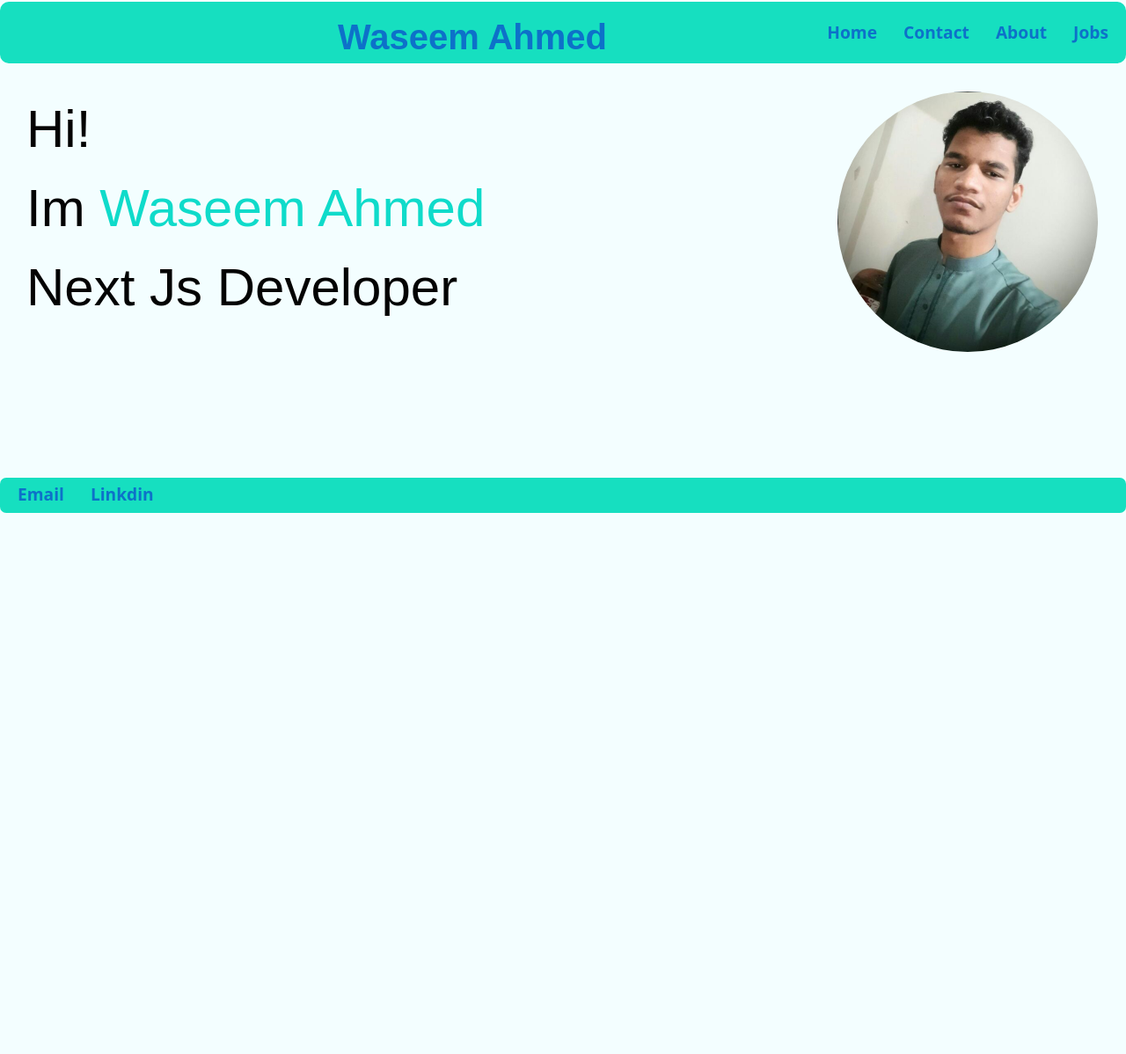
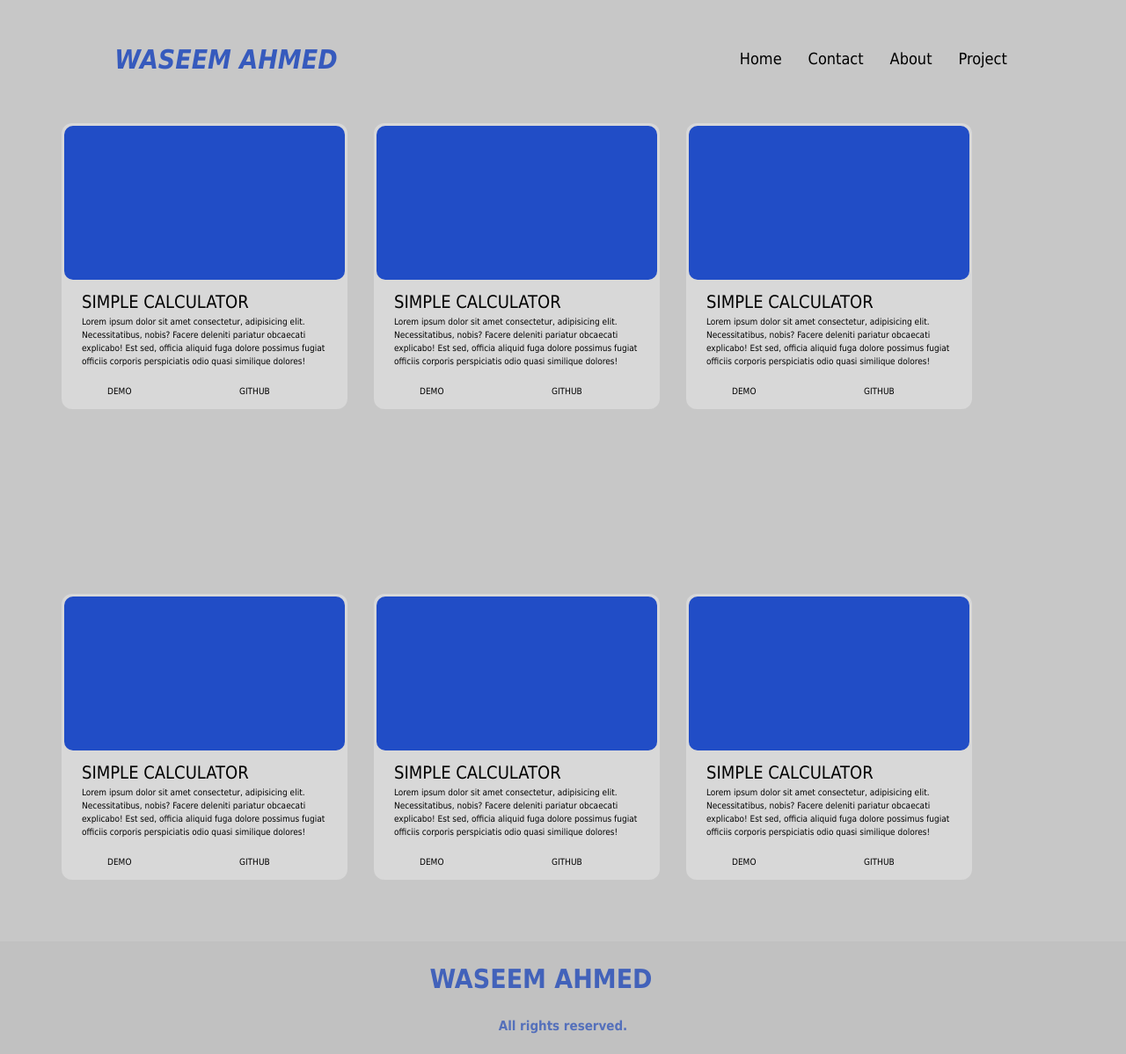
Before and after one commit to Waseem4100/NextJSClass4-5, a Next.js app: page / in a window 1280 px wide. Shown: the whole page at 88% size. Before the commit the page ends 800 px from the top, so only its background shows below. Built offline with nearby package versions, Linux system fonts and the light colour scheme.

Commit message:
initial commit

```diff
--- a/src/app/globals.css
+++ b/src/app/globals.css
@@ -2,240 +2,290 @@
 @tailwind components;
 @tailwind utilities;
 
-
+*{
+  margin: 0;
+  padding: o;
+  box-sizing: border-box;
+  border: none;
+  outline: none;
+  font-family:
+  Tahoma;
+}
+html{
+  font-size: 62.5%;
+}
 
 body{
-  background-color: rgba(243, 254, 255, 0.963) ;
+  width: 100%;
+  height: 100vh;
+  overflow-x: hidden;
+  background-color: rgb(199, 199, 199);
+  color: rgb(0, 0, 0);
+
 }
 
 
-.header{
-  font-size: larger;
-  height:70px ;
-  max-height: fit-content;
+
+header{
+  margin-top: 20px ;
+   position: fixed;
+   top: 0;
+   left:0 ;
    width: 100%;
-  margin-top: 2px;
-  background-color: rgb(22, 223, 192);
-  border-radius: 10px;
-  box-shadow: 7px 2px 5px rgba(22, 223, 192, );
+   padding: 1rem 9%;
+   background-color: transparent;
+   filter: drop-shadow(10px);
    display: flex;
    justify-content: space-between;
+   align-items: center;
+   z-index: 100;
 }
 
+.logo{
+  font-size: 3rem;
+  font-style: italic;
+  color: #365abd;
+  margin: 15px;
+  font-weight:800;
+  transition: 0.5s ease;
+ }
 
+ .logo:hover{
+  transform: scale(1.1) translateY(-1px);
+ }
  .header-button{
   display: flex;
   padding: 20px;
   gap: 30px;
-  justify-content: left;
-  align-items: center;
-  font-size: 60fr;
-  font-weight: bold;
-  color: hsl(208, 88%, 42%);
+  font-size: 1.8rem;
+  color: #000000;
+  margin-left: 4rem;
+  font-weight: 500;
+  transition-duration: 0.3s;
+  border-bottom: 3px solid transparent;
+
+ }
+ .header-btn{
+  transition-duration: 0.2s;
+ }
+ .header-btn:hover{
+  color: #214dc6;;
+  border-bottom: 3px solid;
+}
+.header-btn:active{
+  color: #214dc6;;
+  border-bottom: 3px solid;
+}
+
+@media(max-width:995px){
+  .header-button{
+    position: absolute;
+    display: none;
+    top: 0;
+    right: 0;
+    width: 40%;
+    border-left:3px solid #b74b4b ;
+    border-bottom: 3px solid #b74b4b;
+    border-bottom-left-radius: 2rem;
+    padding: 1rem;
+    background-color: #161616;
+    border-top: 0.1rem solid rgba(0,0,0,0.1);
+  }
+  .header-button{
+    display: hidden ;
+
+
+  }
+
+  .header-btn{
+    display: block;
+    font-size: 2rem;
+    margin: 3rem 0;
+  }
+
+  .header-btn:hover,
+  .header-btn:active{
+    padding: 1rem;
+    border-radius: 0.5rem;
+    border-bottom: 0.5rem solid #b74b4b;
+
+
+  }
+}
+
+
+
+
+.blogContainer{
+  display: flex;
+  width: 100%;
+  min-height: 500px;
+  padding: 40px;
+  flex-wrap: wrap;
+
+}
+
+.blogCard{
+  width: 325px;
+  height: 325px;
+  min-height: 325;
+  background-color: #d8d8d8;
+  border-radius: 12px;
+  border: 3px solid transparent;
+  margin-top: 100px;
+  transition-duration: 0.5s ;
+  margin-bottom: 30px;
+  margin-left: 30px;
+
+
+}
+.blogCard:hover{
+
+  transform: scale(1.1) translateY(-1px);
+  border: 3px solid #214dc6;;
+  box-shadow: 0 0 25px#214dc6;;
+
+}
+
+.blogImage{
+  width: 100%;
+  height: 175px;
+  background-color: #214dc6;;
+
+  border-radius: 10px;
+}
+
+.blogTitle{
+  font-size: 20px;
+  margin-top: 10px;
+  margin-left: 20px;
+
+
+
+}
+.blogDescription{
+  margin-left: 20px;
+  width: 92%;
+}
+
+.blogButton{
+  margin-left: 30px;
+  gap: 4rem;
+  margin-top: 10px;
+  display: flex;
+  margin-bottom: 5px;
+}
+.bloglink{
+  padding: 20px;
+  margin-left: 10px;
+  height: 30px;
+  width: 100px;
+  margin-bottom: 5px;
+  font-weight: 400;
+  padding: 7px;
+  border: 2px solid transparent;
+  border-radius: 10px;
+  transition-duration: 0.5s;
+
+
+}
+.bloglink:hover{
+  transform: scale(1.1) translateY(-1px);
+  border: 3px solid #214dc6;;
+  box-shadow: 0 0 25px #214dc6;;
+
 
 }
 
 
-.header-btn:hover{
-  color: hsl(208, 88%, 52%);
+@media only screen and (max-width:1000px){
+  .blogContainer{
+    gap: 2rem;
+
   }
-.header-btn:active{
-  color: hsl(208, 88%, 62%);
 }
-
-
-
-#picture{
-  width: 300px;
-  height: 300px;
-  border-radius: 300%;
-  border: 2px solid ;
-  background-blend-mode: overlay;
+@media(max-width:600px){
+  .blogTitle{
+    flex-direction: column;
+    margin: 5rem 4em;
 
 
   }
 
-.Main{
+  .blogTitle{
+    font-size: 2rem;
 
-  display: flex;
-  margin: 30px;
-  justify-content: space-between;
-  border: none;
-  max-height: 700px;
-  border-radius: 30px;
+  }
+
+  .blogCard{
+    margin-left: 20px;
+    width: 650px;
+    height: 400px;;
+
+  }
+ .blogImage{
+
+    height: 200px;
+
+  }
+}
+@media(max-width:300px){
+
+  .blogTitle{
+    font-size: 2rem;
+
+  }
+
+  .blogCard{
+
+    margin-left: 20px;
+    width: 150px;
+    height: fit-content;
+
 
 
   }
-.intro{
-  color: #000000;
-  font-size: 300px;
-  font-family: sans-serif;
-
-
-}
-#name {
-  color : hsl(175, 87%, 46%);
-
-
-}
-#name:hover {
-  color : hsl(208, 88%, 62%);
-  text-shadow: 4px 0px 0px rgb(12, 148, 202);
-}
-P{
-  margin: 10px;
-  color: hsl(0, 0%, 0%);
-  font-size: medium;
-  font-family: sans-serif;
-  font-weight: 700;
-
-}
-
-h1{
-  color: hsl(0, 0%, 1%);
-  font-weight: 300;
-  font-size: 60px;
-  font-family: sans-serif;
-}
-
-h2{
-  margin-top: 10px;
-  margin-left: 30%;
-  color: hsl(208, 88%, 42%);
-  font-size: 40px;
-  font-family: sans-serif;
-  font-weight: 700;
-  display: inline;
-}
-
-.footer{
-  font-size: larger;
-  background-color: rgb(22, 223, 192);
-  border-radius: 7px;
-  box-shadow: 7px 2px 5px rgba(22, 223, 192, );
-  display: flex;
-  justify-content: space-between;
-  max-height: 40px;
- margin-top: 11%;
-
-
-}
-
-.footer-btn{
- display: flex;
-  padding: 20px;
-  gap: 30px;
-  align-items: center;
-  font-size: 60fr;
-  font-weight: bold;
-  color: hsl(208, 88%, 42%);
-
-}
-.btn:hover{
-  color: hsl(208, 88%, 52%);
-
-}
-.btn:active{
-  color: hsl(208, 88%, 62%);
 
 }
 
 
 
 
-
-
-@media  only screen  and (max-width: 430px) {
-
-
-
-
-  .header{
-    font-size: small;
-    height:40px ;
-    width: 430px;
+/* footer Page */
+.footerContainer{
   display: flex;
-    justify-content: space-between;
-
+  background-color: #c1c1c1;;
+  color: #4262ba;;
+  padding: 20px;
+  justify-content: center;
+  align-items: center;
+  flex-direction: column;
+  bottom: 0;
+  left: 0;
+  width: 100%;
+  flex-wrap: nowrap;
 }
-
-
-  .header-button{
-    display: flex;
+.footerLogo{
+  font-size: 30px;
+  font-weight: 600;
+  margin-left: -50px;
+}
+.footerParagraph{
+  font-size: 15px;
+  font-weight: 600;
+  opacity: 85%;
+  margin-top: 20px;
+}
+@media(max-width:600px){
+  .footerContainer{
+    flex-direction: column;
     padding: 10px;
-    gap: 10px;
-    font-size: 2fr;
-    align-items: center;
-    justify-content: end;
-
+    align-items: flex-start;
   }
-
-
-
-
-
-
-  #picture{
-    width: 100px;
-    height: 100px;
+  .footerLogo{
+    font-size: 20px;
   }
-
-  .Main{
-
-    width: 430px;
-    height: 932;
-    border-radius: 30px;
-
-
+  .footerParagraph{
+    font-size: 12px;
   }
-  .intro{
-    font-size: 30px;
-    font-family: sans-serif;
-
-
 }
-
-  #name:hover {
-    color : hsl(143, 87%, 43%);
-
-  }
-
-  P{
-    margin: 10px;
-    color: hsl(0, 0%, 0%);
-    font-size: 15px;
-    font-family: sans-serif;
-    font-weight: 700;
-    width: 430px;
-
-
-  }
-
-  h1{
-
-    font-size: 30px;
-  }
-
-  h2{
-
-    margin-top: 5px;
-    margin-left: 15%;
-    font-size: 19px;
-
-  }
-
-  .footer{
-    width: 430px;
-    font-size: medium;
-    max-height: 40px;
-   margin-top: 11%;
-  }
-
-  .footer-btn{
-    padding: 05px;
-    gap: 10px;
-    align-items: center;
-    font-size: 20fr;
-    }
-
-}
--- a/src/app/page.tsx
+++ b/src/app/page.tsx
@@ -1,28 +1,16 @@
-import Image from "next/image";
-import SS from "../public/SS.png";
+
+import Blog from "@/component/blog";
+
+
 
 
 export default function Home() {
   return (
 
+   <div>
+   <Blog />
+   </div>
 
 
-    <div className="Home">
-
-      <div className="Main">
-
-      <div className="intro">
-
-      <h1>Hi!<br />Im <span id="name">Waseem Ahmed</span> <br />Next Js Developer</h1>
-
-      </div>
-      <div className="picture">
-
-       <Image src={SS} alt="profilePicture"  loading="lazy"  id="picture"/>
-
-       </div>
-
-      </div>
-     </div>
-      );
+    );
 }
--- /dev/null
+++ b/src/component/blog.tsx
@@ -0,0 +1,107 @@
+import Image from "next/image"
+import Link from "next/link"
+
+export default function Blog() {
+
+    return (
+      <div>
+
+     <div className="blogContainer">
+
+
+       <div className="blogCard">
+        <div className="blogImage">
+         {/* <Image src={calculator} alt="calculator"  className="projectImage" /> */}
+        </div>
+        <h1 className="blogTitle">SIMPLE CALCULATOR</h1>
+        <p className="blogDescription"> Lorem ipsum dolor sit amet consectetur, adipisicing elit. Necessitatibus, nobis? Facere deleniti pariatur obcaecati explicabo! Est sed, officia aliquid fuga dolore possimus fugiat officiis corporis perspiciatis odio quasi similique dolores!</p>
+        <ul className="blogButton">
+        <Link href="https://simplecalculatorbywaseemahmed.vercel.app/"><li className="bloglink">DEMO</li></Link>
+          <Link href="https://github.com/Waseem4100/SIMPLE-CALCULATOR"><li className="bloglink">GITHUB</li></Link>
+
+          </ul>
+      </div>
+
+      <div className="blogCard">
+        <div className="blogImage" >
+        {/* <Image src={calculator} alt="calculator"  className="projectImage" /> */}
+        </div>
+        <h1 className="blogTitle">SIMPLE CALCULATOR</h1>
+        <p className="blogDescription"> Lorem ipsum dolor sit amet consectetur, adipisicing elit. Necessitatibus, nobis? Facere deleniti pariatur obcaecati explicabo! Est sed, officia aliquid fuga dolore possimus fugiat officiis corporis perspiciatis odio quasi similique dolores!</p>
+        <ul className="blogButton">
+        <Link href="https://simplecalculatorbywaseemahmed.vercel.app/"><li className="bloglink">DEMO</li></Link>
+          <Link href="https://github.com/Waseem4100/SIMPLE-CALCULATOR"><li className="bloglink">GITHUB</li></Link>
+
+          </ul>
+      </div>
+
+      <div className="blogCard">
+        <div  className="blogImage">
+        {/* <Image src={calculator} alt="calculator"  className="projectImage" /> */}
+        </div>
+        <h1 className="blogTitle">SIMPLE CALCULATOR</h1>
+        <p className="blogDescription"> Lorem ipsum dolor sit amet consectetur, adipisicing elit. Necessitatibus, nobis? Facere deleniti pariatur obcaecati explicabo! Est sed, officia aliquid fuga dolore possimus fugiat officiis corporis perspiciatis odio quasi similique dolores!</p>
+        <ul className="blogButton">
+        <Link href="https://simplecalculatorbywaseemahmed.vercel.app/"><li className="bloglink">DEMO</li></Link>
+          <Link href="https://github.com/Waseem4100/SIMPLE-CALCULATOR"><li className="bloglink">GITHUB</li></Link>
+
+          </ul>
+      </div>
+
+
+
+     </div>
+
+
+
+     <div className="blogContainer">
+
+
+       <div className="blogCard">
+        <div className="blogImage">
+         {/* <Image src={calculator} alt="calculator"  className="projectImage" /> */}
+        </div>
+        <h1 className="blogTitle">SIMPLE CALCULATOR</h1>
+        <p className="blogDescription"> Lorem ipsum dolor sit amet consectetur, adipisicing elit. Necessitatibus, nobis? Facere deleniti pariatur obcaecati explicabo! Est sed, officia aliquid fuga dolore possimus fugiat officiis corporis perspiciatis odio quasi similique dolores!</p>
+        <ul className="blogButton">
+        <Link href="https://simplecalculatorbywaseemahmed.vercel.app/"><li className="bloglink">DEMO</li></Link>
+          <Link href="https://github.com/Waseem4100/SIMPLE-CALCULATOR"><li className="bloglink">GITHUB</li></Link>
+
+          </ul>
+      </div>
+
+      <div className="blogCard">
+        <div className="blogImage" >
+        {/* <Image src={calculator} alt="calculator"  className="projectImage" /> */}
+        </div>
+        <h1 className="blogTitle">SIMPLE CALCULATOR</h1>
+        <p className="blogDescription"> Lorem ipsum dolor sit amet consectetur, adipisicing elit. Necessitatibus, nobis? Facere deleniti pariatur obcaecati explicabo! Est sed, officia aliquid fuga dolore possimus fugiat officiis corporis perspiciatis odio quasi similique dolores!</p>
+        <ul className="blogButton">
+        <Link href="https://simplecalculatorbywaseemahmed.vercel.app/"><li className="bloglink">DEMO</li></Link>
+          <Link href="https://github.com/Waseem4100/SIMPLE-CALCULATOR"><li className="bloglink">GITHUB</li></Link>
+
+          </ul>
+      </div>
+
+      <div className="blogCard">
+        <div  className="blogImage">
+        {/* <Image src={calculator} alt="calculator"  className="projectImage" /> */}
+        </div>
+        <h1 className="blogTitle">SIMPLE CALCULATOR</h1>
+        <p className="blogDescription"> Lorem ipsum dolor sit amet consectetur, adipisicing elit. Necessitatibus, nobis? Facere deleniti pariatur obcaecati explicabo! Est sed, officia aliquid fuga dolore possimus fugiat officiis corporis perspiciatis odio quasi similique dolores!</p>
+        <ul className="blogButton">
+        <Link href="https://simplecalculatorbywaseemahmed.vercel.app/"><li className="bloglink">DEMO</li></Link>
+          <Link href="https://github.com/Waseem4100/SIMPLE-CALCULATOR"><li className="bloglink">GITHUB</li></Link>
+
+          </ul>
+      </div>
+
+
+
+     </div>
+
+     </div>
+
+
+
+    )}
--- a/src/component/footer.tsx
+++ b/src/component/footer.tsx
@@ -1,30 +1,11 @@
-import Link from "next/link"
-
-
-
-
-
-
+import Link from "next/link";
 export default function Footer(){
-    return(
-    <div className="footer">
-
-
-
-         <ul className="footer-btn">
-            <a href="mailto:waseemahmed4100@gmail">Email</a>
-            <Link href="https://www.linkedin.com/in/waseem-ahmed117068/">Linkdin</Link>
-
-
-         </ul>
-
-
-
-
-
-
-
-    </div>
-
-    )
+  return  (
+        <footer >
+          <div className="footerContainer">
+          <h3 className="footerLogo">  <Link href={`/`}> WASEEM AHMED</Link> </h3>
+            <p className="footerParagraph">All rights reserved.</p>
+          </div>
+        </footer>
+      );
 }
--- a/src/component/header.tsx
+++ b/src/component/header.tsx
@@ -1,13 +1,26 @@
+
+
 import Link from "next/link"
 
+
+
+
+
+
+
+
+
 export default function Header (){
+
+
     return(
 
-        <div>
-             <div className="header">
+        <div >
+
+        <header id="header" >
 
 
-          <h2>Waseem Ahmed</h2>
+       <h3 className="logo">  <Link href={`/`}> WASEEM AHMED</Link> </h3>
 
 
 
@@ -15,10 +28,10 @@ export default function Header (){
       <Link href={`/`}> <li className="header-btn">Home</li></Link>
       <Link href={`/contact`}> <li className="header-btn">Contact</li></Link>
       <Link href={`/about`}> <li className="header-btn">About</li></Link>
-      <Link href={`/jobs`}> <li className="header-btn">Jobs</li></Link>
+      <Link href={`/projects`}> <li className="header-btn">Project</li></Link>
         </ul>
 
-        </div>
+        </header>
 
         </div>
 
```
Also changed, not shown: src/app/about/page.tsx (+32 -6 lines), src/public/about.jpg (added). Lines whose indentation alone changed are shown as unchanged.
